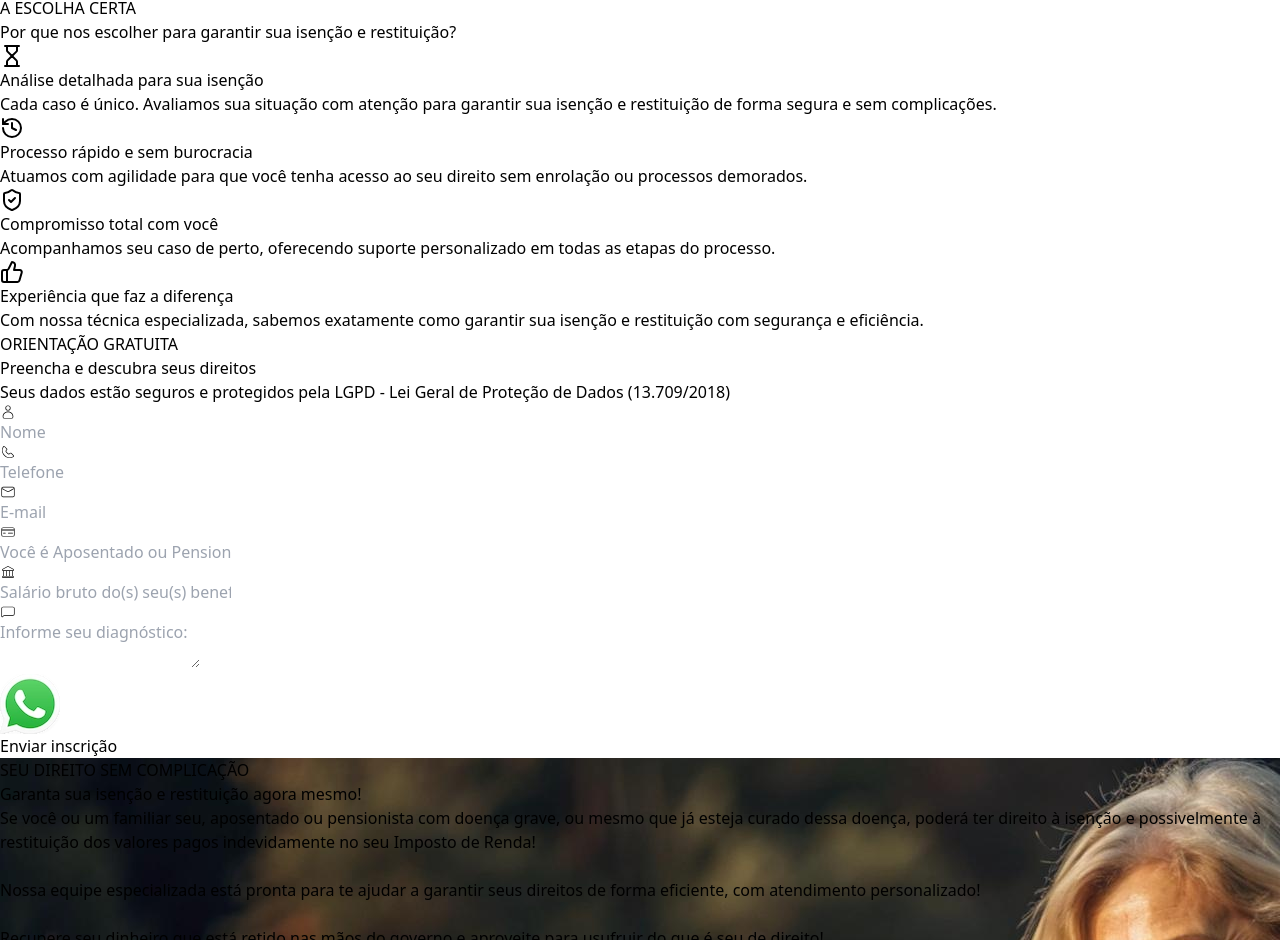
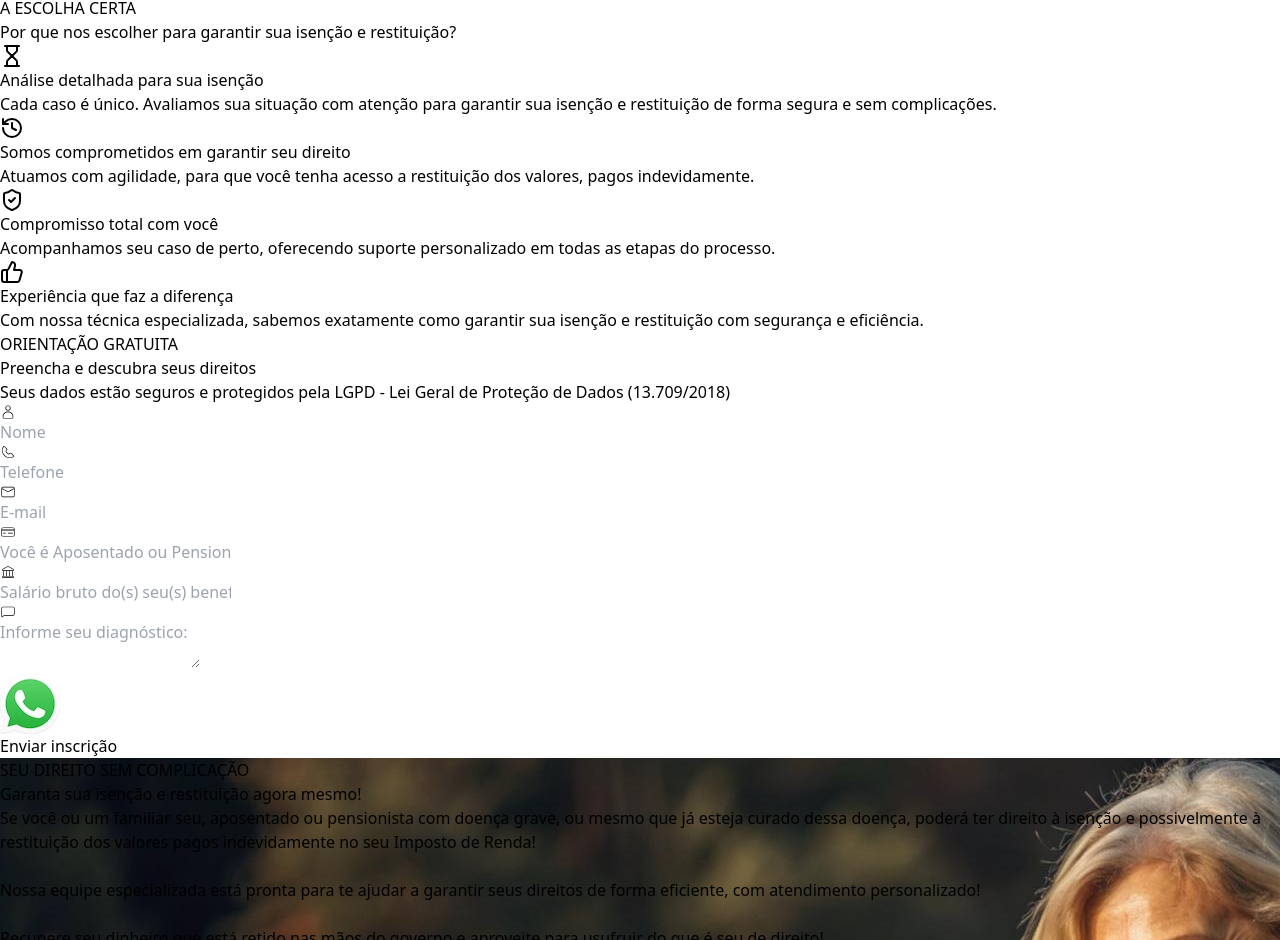
Before and after one commit to EdisonMatos/LP-Vasti-Gomes, a React (Vite) app: page /isencao in a window 1280 px wide. Shown: the part 2232-3172 px from the top of the page. Built offline with nearby package versions, Linux system fonts and the light colour scheme; a web font is replaced by a local one.

Commit message:
fix: Altera os textos do card2 da WhyUs na Lpv

```diff
--- a/src/content/contentLp01.jsx
+++ b/src/content/contentLp01.jsx
@@ -21,17 +21,11 @@ const contentLp01 = {
     textArea: {
       title: (
         <h1>
-          <span className=" text-lpTitle">
-            Aposentado ou pensionista,
-          </span>{" "}
+          <span className=" text-lpTitle">Aposentado ou pensionista,</span>{" "}
           sabia que você pode ter direito à{" "}
-          <span className="  text-lpTitle">
-            isenção do Imposto de Renda{" "}
-          </span>{" "}
-          e à restituição dos valores pagos indevidamente{" "}
-          <span className="  text-lpTitle">
-            dos últimos 5 anos?{" "}
-          </span>{" "}
+          <span className="  text-lpTitle">isenção do Imposto de Renda </span> e
+          à restituição dos valores pagos indevidamente{" "}
+          <span className="  text-lpTitle">dos últimos 5 anos? </span>{" "}
         </h1>
       ),
       subtitle:
@@ -218,9 +212,9 @@ const contentLp01 = {
             <path d="M12 7v5l4 2" />
           </svg>
         ),
-        title: "Processo rápido e sem burocracia",
+        title: "Somos comprometidos em garantir seu direito",
         description:
-          "Atuamos com agilidade para que você tenha acesso ao seu direito sem enrolação ou processos demorados.",
+          "Atuamos com agilidade, para que você tenha acesso a restituição dos valores, pagos indevidamente.",
       },
       card3: {
         icon: (
```
